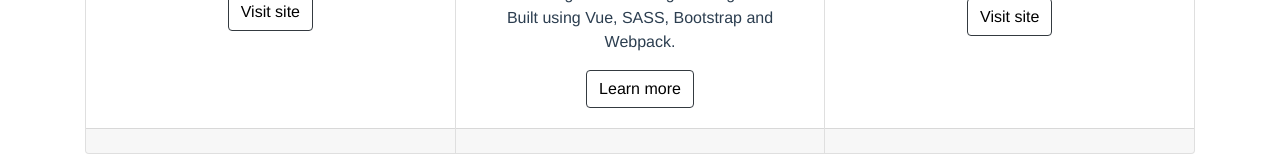
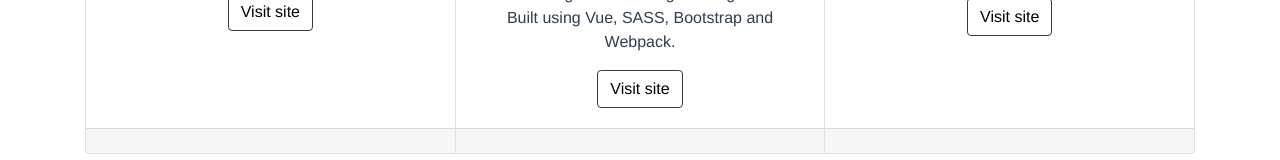
Before and after one commit to daltlc/new-projects, a Vue app: page /#/projects in a window 1280 px wide. Shown: the part 754-914 px from the top of the page. Built offline with nearby package versions, Linux system fonts and the light colour scheme.

Commit message:
copy fix

```diff
--- a/src/views/Projects.vue
+++ b/src/views/Projects.vue
@@ -22,7 +22,7 @@
       <b-card-text>
         Led development effort for implementing localization functionality for 22 languages, as well as importing trasnlation, adjusting UI and maintaining clean and organized git flows. Built using Vue, SASS, Bootstrap and Webpack.
       </b-card-text>
-      <b-button variant="outline-dark" href="https://www.concur.com/self-guided-demo-expense#/">Learn more</b-button>
+      <b-button variant="outline-dark" href="https://www.concur.com/self-guided-demo-expense#/">Visit site</b-button>
       <template v-slot:footer>
         <!-- <small class="text-muted">Last updated 3 mins ago</small> -->
       </template>
```
